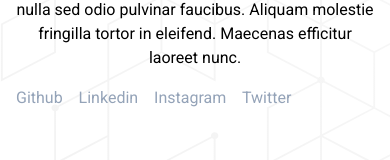
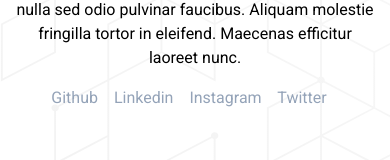
Before and after one commit to j3yzz/j3yzz.github.io, a website: page index.html in a window 390 px wide. Shown: the part 636-796 px from the top of the page. Drawn offline with Linux system fonts and the light colour scheme.

Commit message:
fix: fix justify content

```diff
--- a/index.html
+++ b/index.html
@@ -28,7 +28,7 @@
                 </p>
             </div>
         </main>
-        <div class="flex items-center md:justify-center pt-4 ">
+        <div class="flex items-center justify-center pt-4">
             <div class="md:flex gap-4">
                 <a href="https://github.com/j3yzz" target="_blank" rel="noreferrer" class="text-slate-400 hover:text-slate-700 last:mb-0 mb-3 md:mb-0 mr-3 pb-3">Github</a>
                 <a href="https://www.linkedin.com/in/amirreza-kheradmand-9aa74316a/" target="_blank" rel="noreferrer" class="text-slate-400 hover:text-slate-700 last:mb-0 mb-3 md:mb-0 mr-3 pb-3">Linkedin</a>
```
